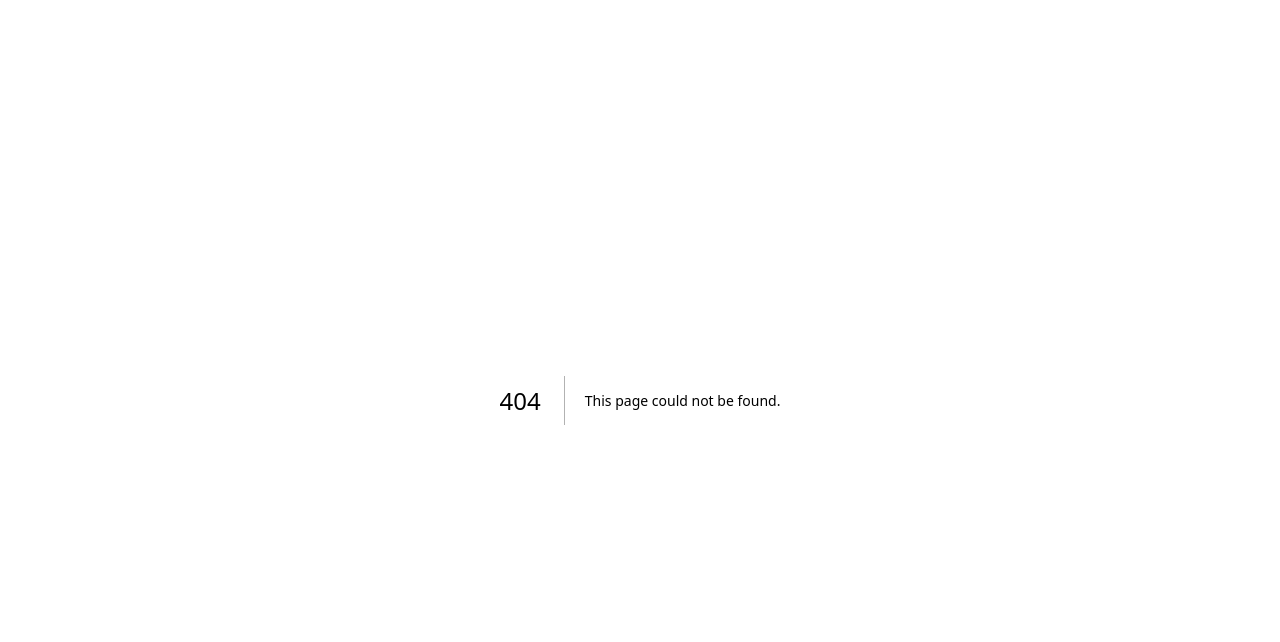
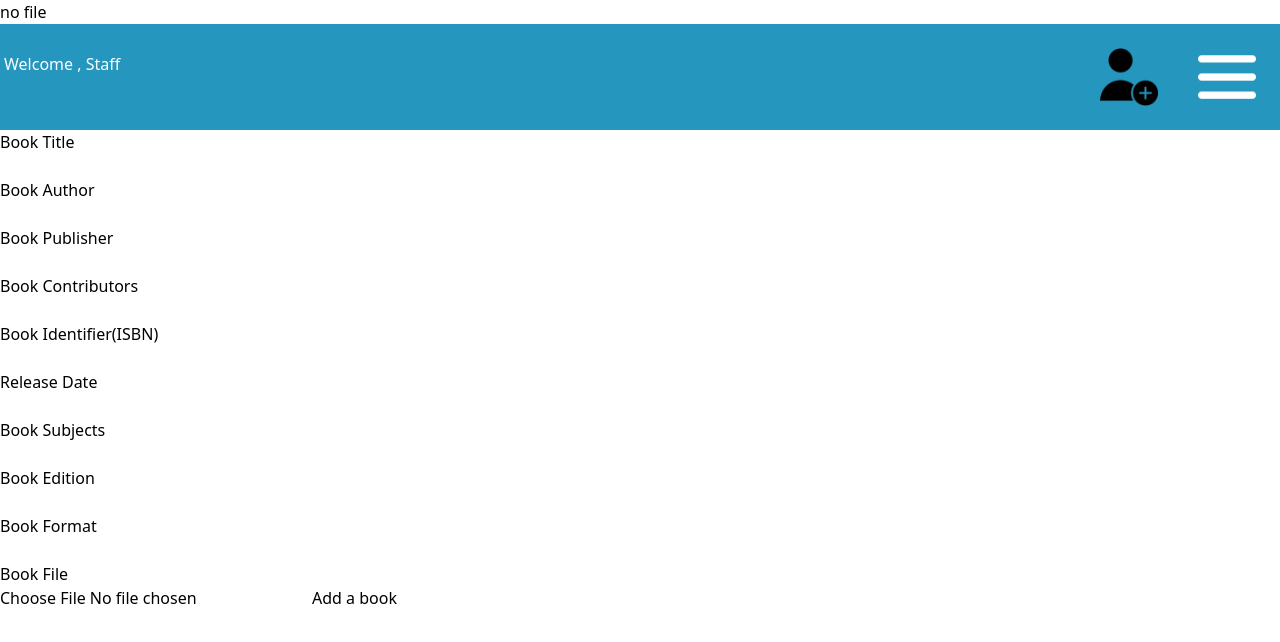
Before and after one commit to noelnwaghodoh/FYP-Library-Application, a Next.js app: page /staff in a window 1280 px wide. Before the commit this address had no page. Shown: the top 642 px of the page. Built offline with nearby package versions, Linux system fonts and the light colour scheme.

Commit message:
feature:student/catalogue page

```diff
--- /dev/null
+++ b/src/app/(pages)/staff/page.js
@@ -0,0 +1,119 @@
+"use client";
+import PageHeader from "@/components/ui/pageheader";
+import Header from "../../../components/ui/header";
+import FrontPageButton from "../../../components/ui/studentfrontpagebutton";
+import Image from "next/image";
+import Form from "next/form";
+import axios from "axios";
+import { useState } from "react";
+
+export default function Page() {
+  const [values, setValues] = useState({
+    bookTitle: "",
+    bookAuthor: "",
+    bookPublisher: "",
+    bookContributors: "",
+    bookIdentifier: "",
+    bookReleaseDate: "",
+    bookSubjects: "",
+    bookEdition: "",
+    bookFileName: "",
+  });
+
+  // Set the file name into
+  const [file, setFile] = useState(null);
+
+  function handleFileChange(e) {
+    if (e.target.files) {
+      setFile(e.target.files[0]);
+      setValues({
+        ...values,
+        bookFileName: e.target.files[0].name,
+      });
+    }
+  }
+
+  const handleBookSubmit = async (event) => {
+    event.preventDefault();
+
+    await axios
+      .post("http://localhost:8080/catalogue", values)
+      .then(function (response) {
+        console.log(response);
+      })
+      .catch(function (error) {
+        console.log(error);
+      });
+
+    if (file) {
+      const reader = new FileReader();
+
+      reader.onload = async (event) => {
+        const blob = new window.Blob([new Uint8Array(event.target.result)], {
+          type: "application/epub+zip",
+        });
+
+        const query = { fileName: file.name, fileType: "application/epub+zip" };
+        const params = new URLSearchParams();
+        params.append("fileName", file.name);
+        params.append("fileType", "application/epub+zip");
+
+        const res = await fetch(`http://localhost:8080/upload?${params}`);
+        console.log("http://localhost:8080/upload?${params}");
+        const data = await res.json();
+        console.log(data);
+        console.log("uploading...");
+        await fetch(data.signedUrl, {
+          method: "PUT",
+          body: blob,
+        });
+        await response.text();
+        return response.ok;
+      };
+      reader.readAsArrayBuffer(file);
+    }
+  };
+  const handleInput = (event) => {
+    setValues((prev) => ({
+      ...prev,
+      [event.target.name]: [event.target.value],
+    }));
+    console.log(event.target.value);
+  };
+  return (
+    <main>
+      <p>{file ? file.name : "no file"} </p>
+      <div>
+        <PageHeader title="Welcome , Staff" />
+
+        <Form onSubmit={handleBookSubmit}>
+          <label className="block">Book Title</label>
+          <input name="bookTitle" onChange={handleInput} />
+          <label className="block">Book Author</label>
+          <input name="bookAuthor" onChange={handleInput} />
+          <label className="block">Book Publisher</label>
+          <input name="bookPublisher" onChange={handleInput} />
+          <label className="block">Book Contributors</label>
+          <input name="bookContributors" onChange={handleInput} />
+          <label className="block">Book Identifier(ISBN) </label>
+          <input name="bookIdentifier" onChange={handleInput} />
+          <label className="block">Release Date</label>
+          <input name="bookReleaseDate" onChange={handleInput} />
+          <label className="block">Book Subjects</label>
+          <input name="bookSubjects" onChange={handleInput} />
+          <label className="block">Book Edition</label>
+          <input name="bookEdition" onChange={handleInput} />
+          <label className="block">Book Format</label>
+          <input name="bookFormat" onChange={handleInput} />
+          <label className="block">Book File</label>
+          <input
+            type="file"
+            onChange={handleFileChange}
+            name="bookFile"
+          ></input>
+          <button type="submit">Add a book</button>
+        </Form>
+      </div>
+    </main>
+  );
+}
--- a/src/app/(pages)/student/page.js
+++ b/src/app/(pages)/student/page.js
@@ -1,6 +1,6 @@
-import PageHeader from "@/components/ui/pageheader";
-import Header from "../../../components/ui/header";
-import FrontPageButton from "../../../components/ui/studentfrontpagebutton";
+import PageHeader from "@/app/components/ui/pageheader";
+import Header from "../../components/ui/header";
+import FrontPageButton from "../../components/ui/studentfrontpagebutton";
 import Image from "next/image";
 
 export default function Page() {
```
